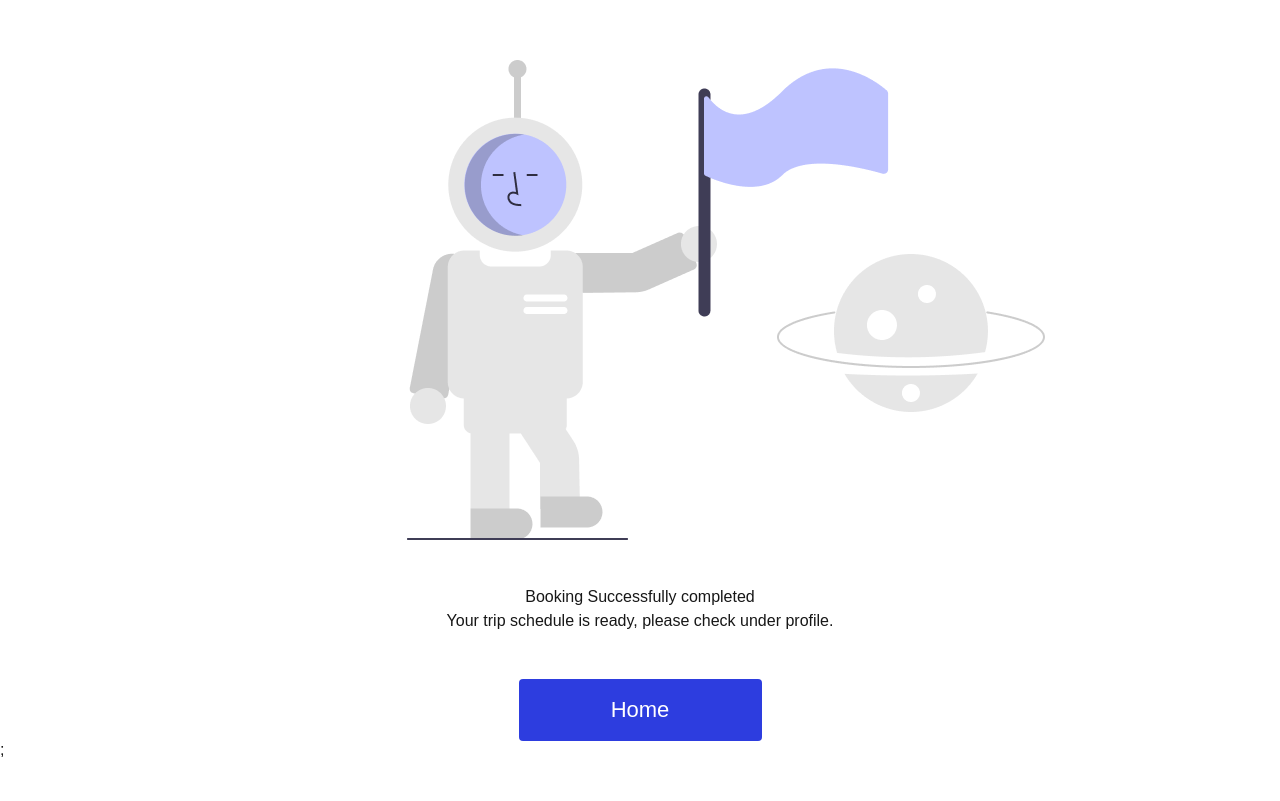
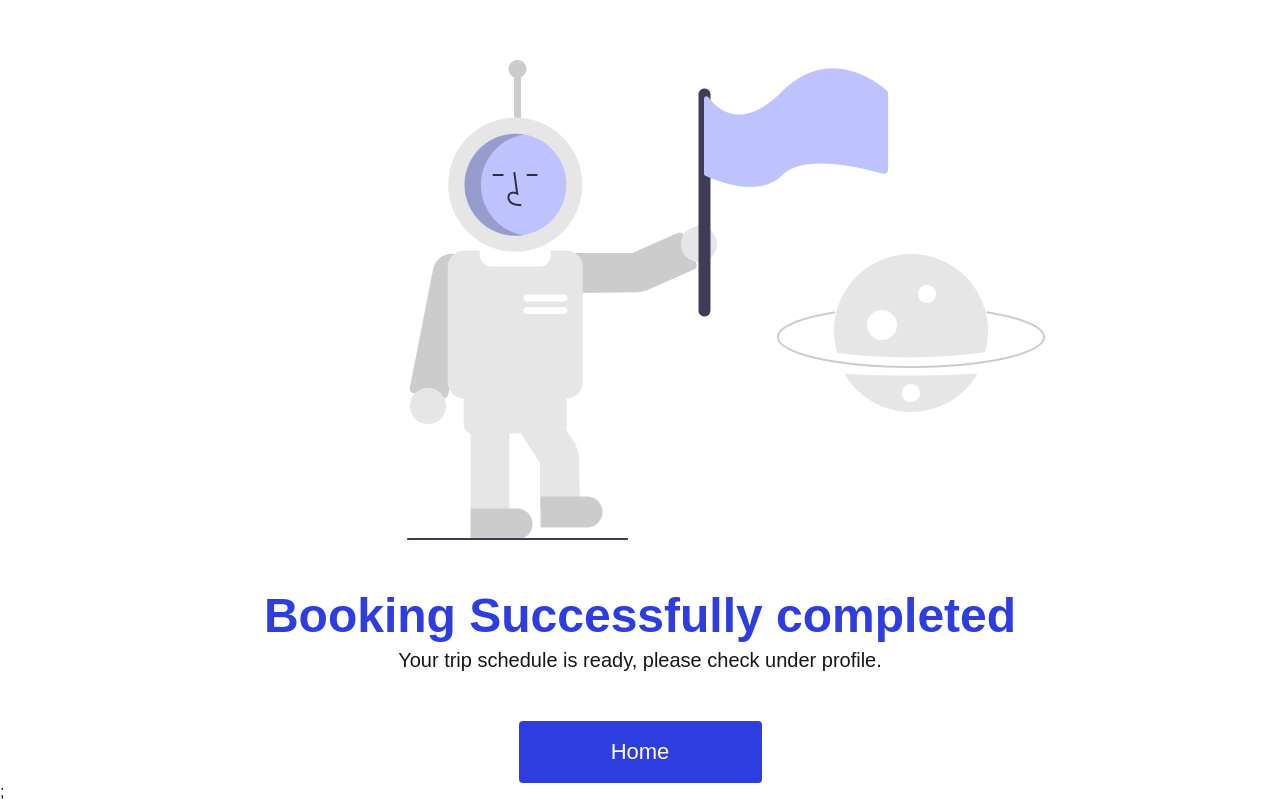
Before and after one commit to paicit0/hotel-front, a Next.js app: page /payment-done in a window 1280 px wide. Shown: the part 107-908 px from the top of the page. Before the commit the page ends 866 px from the top, so only its background shows below. Built offline with nearby package versions, Linux system fonts and the light colour scheme.

Commit message:
style: refactor inline styles in PaymentDone component for better readability

```diff
--- a/src/pages/payment-done.tsx
+++ b/src/pages/payment-done.tsx
@@ -15,10 +15,19 @@ export default function PaymentDone() {
           width={809}
           height={480}
         />
-        <div style={{ marginBottom: "6px" }}>
+        <div
+          style={{
+            fontWeight: "600",
+            fontSize: "48px",
+            color: "#2D3DDF",
+            marginBottom: "6px",
+          }}
+        >
           Booking Successfully completed
         </div>
-        <div style={{ marginBottom: "49px" }}>
+        <div
+          style={{ fontWeight: "300", fontSize: "20px", marginBottom: "49px" }}
+        >
           Your trip schedule is ready, please check under profile.
         </div>
         <button onClick={() => handleHomeClick()} className={styles.homeButton}>
```
